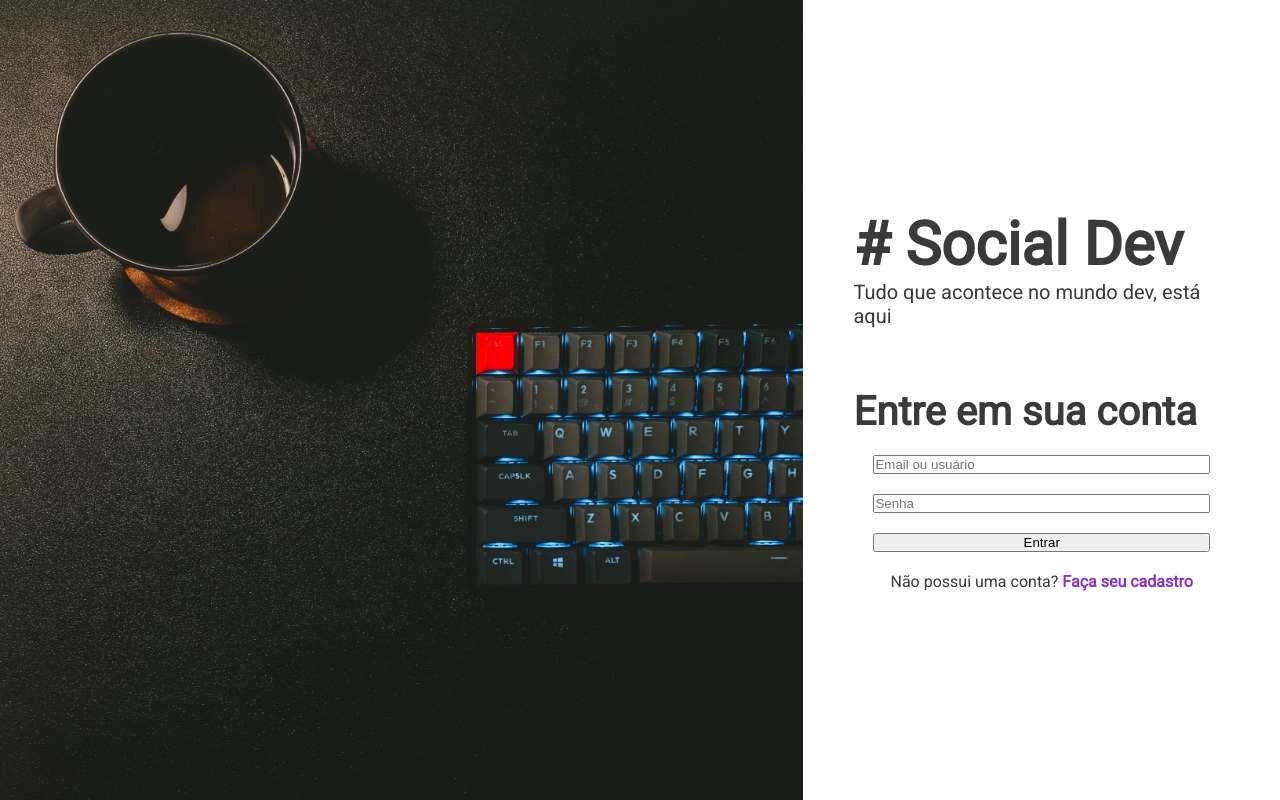
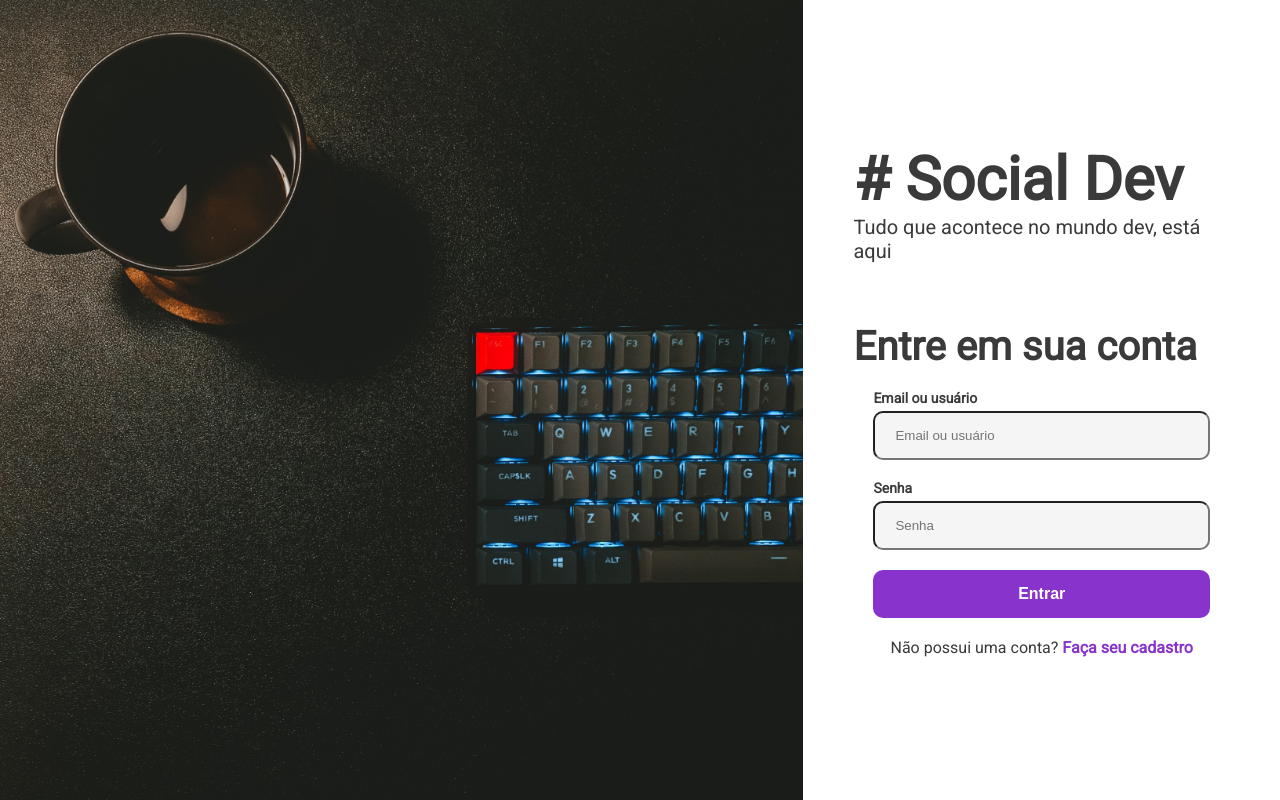
Before and after one commit to RonaldoGR/social-dev, a Next.js app: page /Login in a window 1280 px wide. Built offline with nearby package versions, Linux system fonts and the light colour scheme.

Commit message:
criado componentes e tema

```diff
--- a/pages/Login.jsx
+++ b/pages/Login.jsx
@@ -4,6 +4,9 @@
 import H1 from '../src/components/typography/H1'
 import H2 from '../src/components/typography/H2'
 import H4 from '../src/components/typography/H4'
+import Button from '../src/components/inputs/Button'
+import Input from '../src/components/inputs/Input'
+
 
 const FormContainer = styled.div`
   margin-top: 60px;
@@ -29,9 +32,9 @@
         <FormContainer>
           <H2>Entre em sua conta</H2>
           <Form>
-              <input placeholder = "Email ou usuário" type="email" />
-              <input placeholder="Senha" type="password" />
-              <button>Entrar</button>
+              <Input label = "Email ou usuário" type="email" />
+              <Input label = "Senha" type="password" />
+              <Button>Entrar</Button>
           </Form>
           <Text>
             Não possui uma conta? <a href="#">Faça seu cadastro</a>
--- a/pages/_app.jsx
+++ b/pages/_app.jsx
@@ -1,4 +1,6 @@
-import { createGlobalStyle } from 'styled-components'
+import { createGlobalStyle, ThemeProvider } from 'styled-components'
+
+import theme from '../src/theme'
 
 const GlobalStyle = createGlobalStyle`
 * {
@@ -8,22 +10,29 @@
 
 body {
   font-family: 'Roboto', sans-serif;
-  color: #3A3A3A;
+  color: ${props => props.theme.black};
 }
 
 a {
-   color: #8933CD;
+   color:${props => props.theme.primary};
    font-weight: bold;
    text-decoration: none;
 }
+
+  a:hover {
+  color: ${props => props.theme.primaryHover};
+  transition: 0.3s;
+}
+
+
 `
 
 function App ({ Component, pageProps }) {
   return (
-    <>
-      <GlobalStyle />
-        <Component {...pageProps} />
-    </>
+    <ThemeProvider theme = {theme}>
+      <GlobalStyle theme = {theme}/>
+        <Component {...pageProps} theme = {theme} />
+    </ThemeProvider>
   )
 }
 
--- /dev/null
+++ b/src/components/inputs/Button.jsx
@@ -0,0 +1,19 @@
+import styled from 'styled-components'
+
+const Button = styled.button`
+background-color: ${props => props.theme.primary};
+padding: 15px 20px;
+border-radius: 10px;
+border: 0;
+font-weight: bold;
+color: ${props => props.theme.white};
+font-size: 16px;
+cursor: pointer;
+transition: 0.3s;
+
+:hover {
+  background-color: ${props => props.theme.primaryHover};
+}
+`
+
+export default Button
--- /dev/null
+++ b/src/components/inputs/Input.jsx
@@ -0,0 +1,31 @@
+import styled from 'styled-components'
+
+
+  const InputContainer = styled.div`
+    width: 100%;
+  `
+
+  const StyledLabel = styled.p`
+    font-weight: bold;
+    font-size: 14px;
+    margin-bottom: 5px;
+  `
+  const StyledInput = styled.input`
+    width: 100%;
+    border: 1ox solid ${props => props.theme.inputBorder};
+    background-color: ${props => props.theme.inputBackground};
+    padding: 15px 20px;
+    box-sizing: border-box;
+    border-radius: 10px;
+  `
+
+ function Input ({label, ...props}) {
+  return (
+    <InputContainer>
+      <StyledLabel>{label}</StyledLabel>
+      <StyledInput placeholder = {label} {...props}/>
+    </InputContainer>
+  )
+}
+
+export default Input
--- a/src/components/layout/ImageWithSpace.jsx
+++ b/src/components/layout/ImageWithSpace.jsx
@@ -20,7 +20,7 @@
   }
 `
 const StyledContainer = styled.div`
-  background-color: white;
+  background-color: ${props => props.theme.white};
   padding: 30px 50px;
 
   @media (min-width: ${WIDTH_BREAK}) {
--- /dev/null
+++ b/src/theme.js
@@ -0,0 +1,13 @@
+
+
+const theme = {
+  primary: '#8933CD',
+  primaryHover: '#7029A8',
+  inputBackground: '#F5F5F5',
+  inputBorder: '#E6E6E6',
+  black: '#3A3A3A',
+  white: '#FFFFFF'
+
+}
+
+export default theme
```
